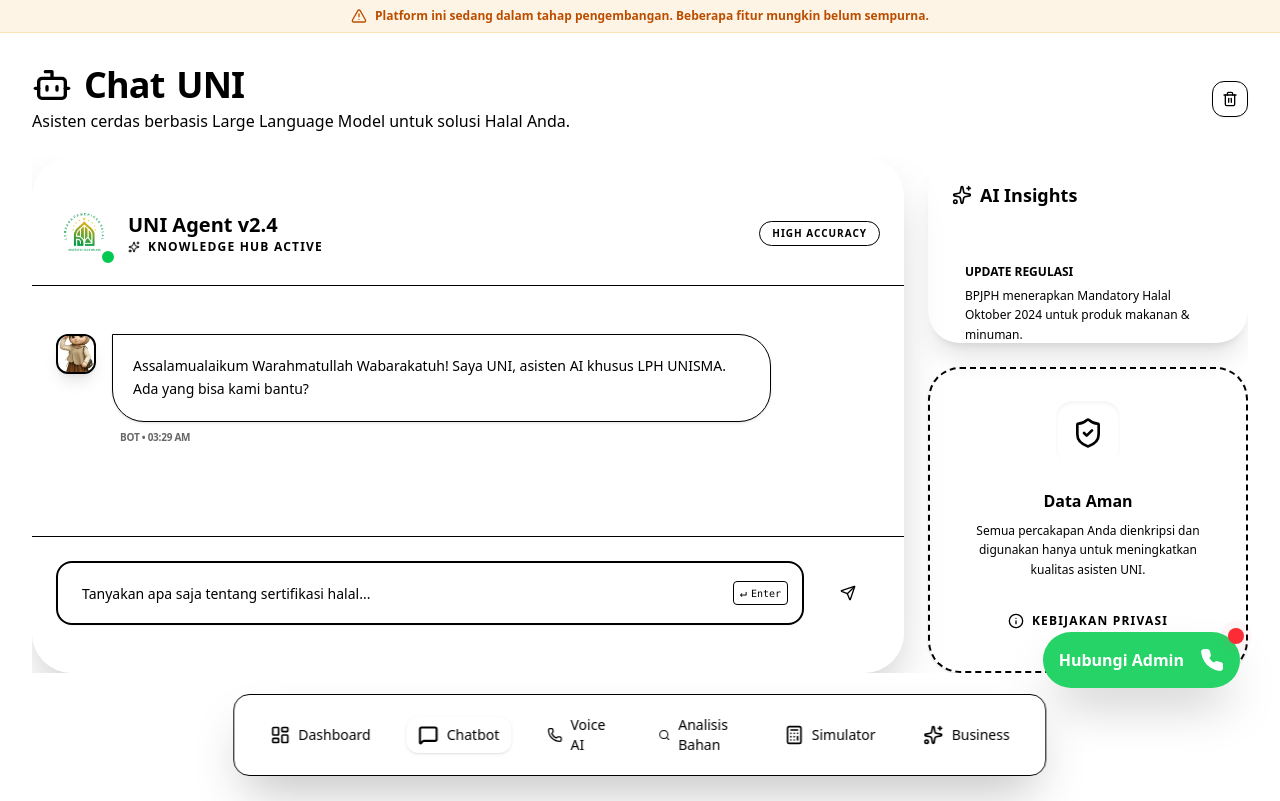
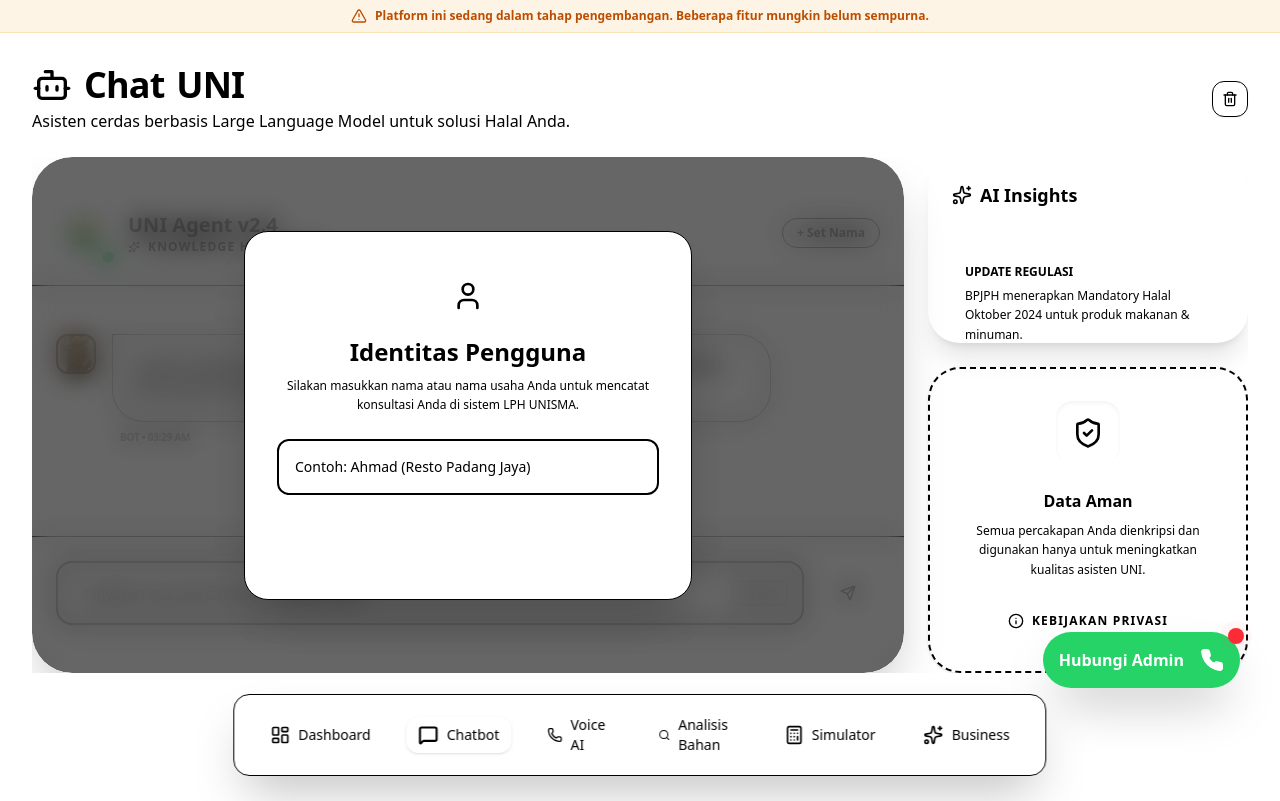
Before and after one commit to ratakiri-dot/aicenter, a Next.js app: page /chatbot in a window 1280 px wide. Built offline with nearby package versions, Linux system fonts and the light colour scheme.

Commit message:
feat: add user name modal and pass name as userId to Google Sheets

```diff
--- a/src/app/chatbot/page.tsx
+++ b/src/app/chatbot/page.tsx
@@ -1,7 +1,7 @@
 "use client";
 
 import { useState, useRef, useEffect } from "react";
-import { MessageSquare, Send, Bot, Sparkles, Zap, Trash2, BrainCircuit, ShieldCheck, Info } from "lucide-react";
+import { MessageSquare, Send, Bot, Sparkles, Zap, Trash2, BrainCircuit, ShieldCheck, Info, User, Edit3 } from "lucide-react";
 import { Button } from "@/components/ui/button";
 import { Input } from "@/components/ui/input";
 import { Card, CardHeader, CardTitle, CardFooter, CardContent } from "@/components/ui/card";
@@ -26,7 +26,19 @@ export default function ChatbotPage() {
     ]);
     const [input, setInput] = useState("");
     const [isTyping, setIsTyping] = useState(false);
+    const [userName, setUserName] = useState<string>("");
+    const [nameInput, setNameInput] = useState<string>("");
+    const [showNameModal, setShowNameModal] = useState<boolean>(false);
     const scrollRef = useRef<HTMLDivElement>(null);
+
+    useEffect(() => {
+        const savedName = localStorage.getItem("uni_chat_username");
+        if (savedName) {
+            setUserName(savedName);
+        } else {
+            setShowNameModal(true);
+        }
+    }, []);
 
     useEffect(() => {
         if (scrollRef.current) {
@@ -34,8 +46,23 @@ export default function ChatbotPage() {
         }
     }, [messages, isTyping]);
 
+    const handleSaveName = (e?: React.FormEvent) => {
+        if (e) e.preventDefault();
+        const trimmed = nameInput.trim();
+        if (!trimmed) return;
+        localStorage.setItem("uni_chat_username", trimmed);
+        setUserName(trimmed);
+        setShowNameModal(false);
+    };
+
     const handleSend = async () => {
         if (!input.trim()) return;
+
+        // Jika nama belum terisi, tampilkan modal dulu
+        if (!userName.trim()) {
+            setShowNameModal(true);
+            return;
+        }
 
         const userMsg: Message = {
             role: "user",
@@ -52,7 +79,10 @@ export default function ChatbotPage() {
             const res = await fetch("/api/ai/chat", {
                 method: "POST",
                 headers: { "Content-Type": "application/json" },
-                body: JSON.stringify({ messages: updatedMessages }),
+                body: JSON.stringify({
+                    messages: updatedMessages,
+                    userId: userName,
+                }),
             });
 
             if (res.status === 429) {
@@ -119,6 +149,40 @@ export default function ChatbotPage() {
             <div className="flex-1 flex gap-6 min-h-0 overflow-hidden">
                 <Card className="flex-1 flex flex-col shadow-2xl border-none overflow-hidden bg-white/80 dark:bg-card/80 backdrop-blur-xl rounded-[2.5rem] relative">
                     <div className="absolute top-0 left-0 w-full h-1 bg-gradient-to-r from-primary via-secondary to-primary z-20" />
+
+                    {/* Modal Identitas Pengguna */}
+                    {showNameModal && (
+                        <div className="absolute inset-0 bg-black/60 backdrop-blur-md z-50 flex items-center justify-center p-6 animate-in fade-in duration-300">
+                            <div className="bg-white dark:bg-card p-8 rounded-3xl max-w-md w-full shadow-2xl border border-primary/10 space-y-6 animate-in zoom-in-95 duration-300">
+                                <div className="text-center space-y-2">
+                                    <div className="w-16 h-16 bg-primary/10 rounded-2xl flex items-center justify-center mx-auto text-primary">
+                                        <User className="w-8 h-8" />
+                                    </div>
+                                    <h3 className="text-2xl font-black text-primary">Identitas Pengguna</h3>
+                                    <p className="text-xs text-muted-foreground font-medium leading-relaxed">
+                                        Silakan masukkan nama atau nama usaha Anda untuk mencatat konsultasi Anda di sistem LPH UNISMA.
+                                    </p>
+                                </div>
+                                <form onSubmit={handleSaveName} className="space-y-4">
+                                    <Input
+                                        autoFocus
+                                        placeholder="Contoh: Ahmad (Resto Padang Jaya)"
+                                        value={nameInput}
+                                        onChange={(e) => setNameInput(e.target.value)}
+                                        className="h-14 rounded-xl border-2 border-primary/20 focus-visible:ring-primary px-4 text-sm"
+                                    />
+                                    <Button
+                                        type="submit"
+                                        disabled={!nameInput.trim()}
+                                        className="w-full h-14 rounded-xl bg-primary hover:bg-primary/95 text-white font-bold text-sm shadow-lg shadow-primary/20"
+                                    >
+                                        Simpan & Mulai Chat
+                                    </Button>
+                                </form>
+                            </div>
+                        </div>
+                    )}
+
                     <CardHeader className="bg-primary/5 p-6 flex flex-row items-center justify-between shrink-0 border-b border-primary/5">
                         <div className="flex items-center gap-4">
                             <div className="relative">
@@ -135,10 +199,28 @@ export default function ChatbotPage() {
                                 </div>
                             </div>
                         </div>
-                        <div className="hidden md:flex gap-2">
-                            <div className="px-3 py-1 rounded-full bg-secondary/10 border border-secondary/20 text-secondary text-[10px] font-black uppercase tracking-widest">
-                                High Accuracy
-                            </div>
+                        <div className="flex items-center gap-2">
+                            {userName ? (
+                                <button
+                                    onClick={() => {
+                                        setNameInput(userName);
+                                        setShowNameModal(true);
+                                    }}
+                                    className="flex items-center gap-2 px-3.5 py-1.5 rounded-full bg-primary/10 border border-primary/20 text-primary text-xs font-bold hover:bg-primary/20 transition-all cursor-pointer"
+                                    title="Klik untuk mengubah nama"
+                                >
+                                    <User className="w-3.5 h-3.5 text-primary" />
+                                    <span>{userName}</span>
+                                    <Edit3 className="w-3 h-3 text-muted-foreground ml-1" />
+                                </button>
+                            ) : (
+                                <button
+                                    onClick={() => setShowNameModal(true)}
+                                    className="px-3.5 py-1.5 rounded-full bg-secondary/10 border border-secondary/20 text-secondary text-xs font-bold hover:bg-secondary/20 transition-all cursor-pointer"
+                                >
+                                    + Set Nama
+                                </button>
+                            )}
                         </div>
                     </CardHeader>
 
```
